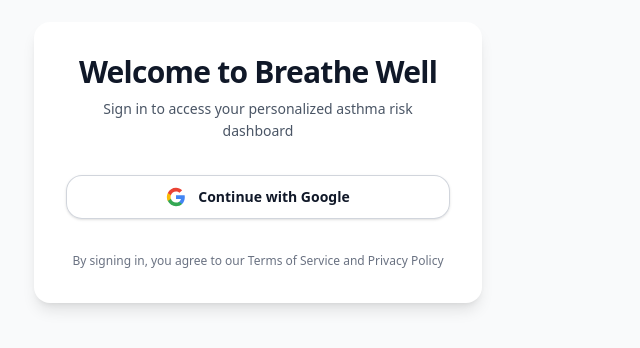
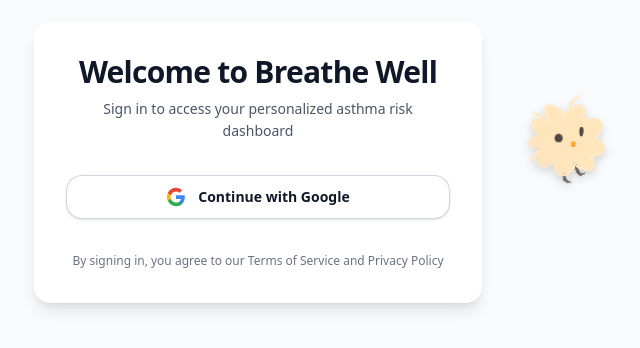
Before and after one commit to KoalaisMad/TIDAL2026, a Next.js app in the folder asthma-forecaster/apps/web/: page /auth/signin in a window 1280 px wide. Shown: the part 238-586 px from the top of the page, without its empty margins (382-1022 px from the left). Built offline with nearby package versions, Linux system fonts and the light colour scheme.

Commit message:
Add mascot

```diff
--- a/asthma-forecaster/apps/web/src/app/layout.tsx
+++ b/asthma-forecaster/apps/web/src/app/layout.tsx
@@ -1,6 +1,7 @@
 import type { Metadata, Viewport } from "next"
 import "./globals.css"
 import SessionProvider from "@/components/providers/SessionProvider"
+import FloatingMascot from "@/components/FloatingMascot"
 
 export const metadata: Metadata = {
   title: "Asthma Monitor",
@@ -23,6 +24,7 @@ export default function RootLayout({
     <html lang="en">
       <body className="antialiased min-w-0 overflow-x-hidden">
         <SessionProvider>{children}</SessionProvider>
+        <FloatingMascot />
       </body>
     </html>
   )
--- /dev/null
+++ b/asthma-forecaster/apps/web/src/components/FloatingMascot.tsx
@@ -0,0 +1,86 @@
+'use client'
+
+import { useEffect, useState } from 'react'
+import Image from 'next/image'
+
+export default function FloatingMascot() {
+  const [position, setPosition] = useState({ x: 20, y: 20 })
+  const [animationDuration, setAnimationDuration] = useState(15)
+
+  useEffect(() => {
+    // Randomize starting position
+    setPosition({
+      x: Math.random() * 80 + 10, // 10-90% of viewport width
+      y: Math.random() * 80 + 10, // 10-90% of viewport height
+    })
+    setAnimationDuration(Math.random() * 10 + 12) // 12-22 seconds
+  }, [])
+
+  const handleClick = () => {
+    // Move to a nearby position when clicked (small jump away)
+    const jumpDistance = 15 // percentage of viewport
+    const angle = Math.random() * 2 * Math.PI // random direction
+
+    let newX = position.x + Math.cos(angle) * jumpDistance
+    let newY = position.y + Math.sin(angle) * jumpDistance
+
+    // Keep within bounds (5-95% of viewport)
+    newX = Math.max(5, Math.min(95, newX))
+    newY = Math.max(5, Math.min(95, newY))
+
+    setPosition({ x: newX, y: newY })
+  }
+
+  return (
+    <div
+      className="floating-mascot cursor-pointer"
+      onClick={handleClick}
+      style={{
+        position: 'fixed',
+        left: `${position.x}%`,
+        top: `${position.y}%`,
+        zIndex: 9999,
+        width: '150px',
+        height: '150px',
+        animationDuration: `${animationDuration}s`,
+        transition: 'left 0.8s cubic-bezier(0.34, 1.56, 0.64, 1), top 0.8s cubic-bezier(0.34, 1.56, 0.64, 1)',
+      }}
+    >
+      <Image
+        src="/chiky.svg"
+        alt="Mascot"
+        width={150}
+        height={150}
+        className="drop-shadow-lg"
+        priority
+      />
+      <style jsx>{`
+        @keyframes float {
+          0%, 100% {
+            transform: translate(0, 0) rotate(0deg);
+          }
+          25% {
+            transform: translate(30px, -40px) rotate(5deg);
+          }
+          50% {
+            transform: translate(-20px, -60px) rotate(-5deg);
+          }
+          75% {
+            transform: translate(-40px, -30px) rotate(3deg);
+          }
+        }
+
+        .floating-mascot {
+          animation: float linear infinite;
+          will-change: transform;
+        }
+
+        @media (prefers-reduced-motion: reduce) {
+          .floating-mascot {
+            animation: none;
+          }
+        }
+      `}</style>
+    </div>
+  )
+}
```
Also changed, not shown: asthma-forecaster/apps/web/public/chiky.svg (added).
